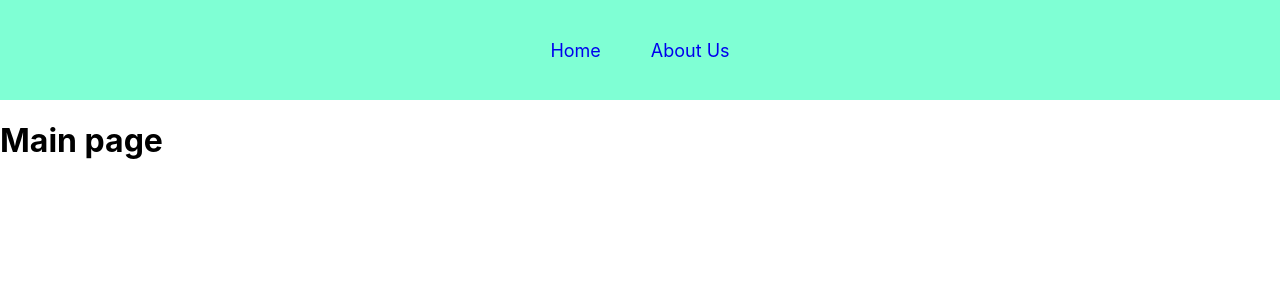
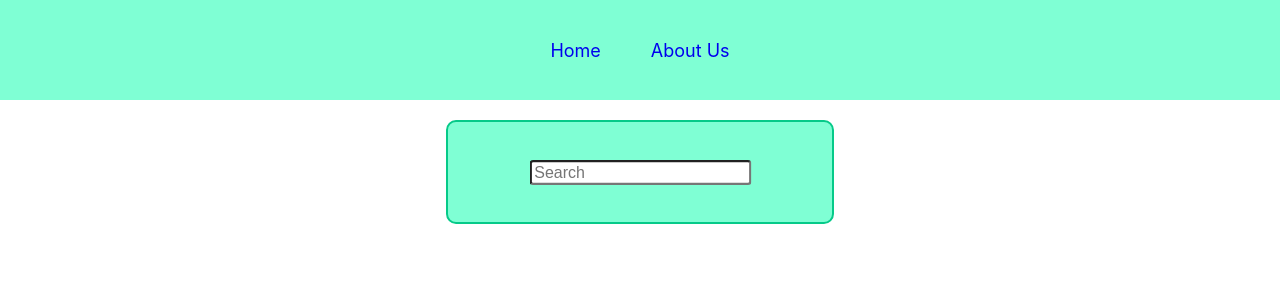
Before and after one commit to Clukva/React2023Q1, a React (Create React App) app in the folder my-react-app/: page / in a window 1280 px wide. Shown: the top 300 px of the page. Built offline with nearby package versions, Linux system fonts and the light colour scheme.

Commit message:
feat: add search panel

```diff
--- a/my-react-app/src/index.css
+++ b/my-react-app/src/index.css
@@ -32,3 +32,32 @@ header {
   cursor: pointer;
   transform: scale(1.2);
 }
+
+/* main section styles */
+
+.main-error {
+  margin: 0 auto;
+  display: flex;
+  flex-direction: column;
+  align-items: center;
+  width: 50%;
+}
+
+.main-page {
+  margin: 0 auto;
+  margin-top: 20px;
+  height: 100px;
+  display: flex;
+  flex-direction: column;
+  justify-content: center;
+  align-items: center;
+  width: 30%;
+  background-color: aquamarine;
+  border: 2px solid rgb(6, 202, 137);
+  border-radius: 10px;
+}
+
+.main-page--input {
+  transform: scale(1.2);
+  border-radius: 3px;
+}
--- a/my-react-app/src/pages/Errorpage.tsx
+++ b/my-react-app/src/pages/Errorpage.tsx
@@ -2,8 +2,12 @@ import React, { FC } from 'react';
 
 const addErrorPage: FC = () => {
   return (
-    <div>
-      <h1>errorPage</h1>
+    <div className="main-error">
+      <h1>404</h1>
+      <h3>
+        Sorry, the requested page was not found. You may have clicked on a link that was in error,
+        or the resource may have been removed.
+      </h3>
     </div>
   );
 };
--- a/my-react-app/src/pages/Mainpage.tsx
+++ b/my-react-app/src/pages/Mainpage.tsx
@@ -2,8 +2,12 @@ import React, { FC } from 'react';
 
 const addMainPage: FC = () => {
   return (
-    <div>
-      <h1>Main page</h1>
+    <div className="main-page">
+      <div className="main-page--form">
+        <form action="">
+          <input className="main-page--input" type="text" placeholder="Search" />
+        </form>
+      </div>
     </div>
   );
 };
```
